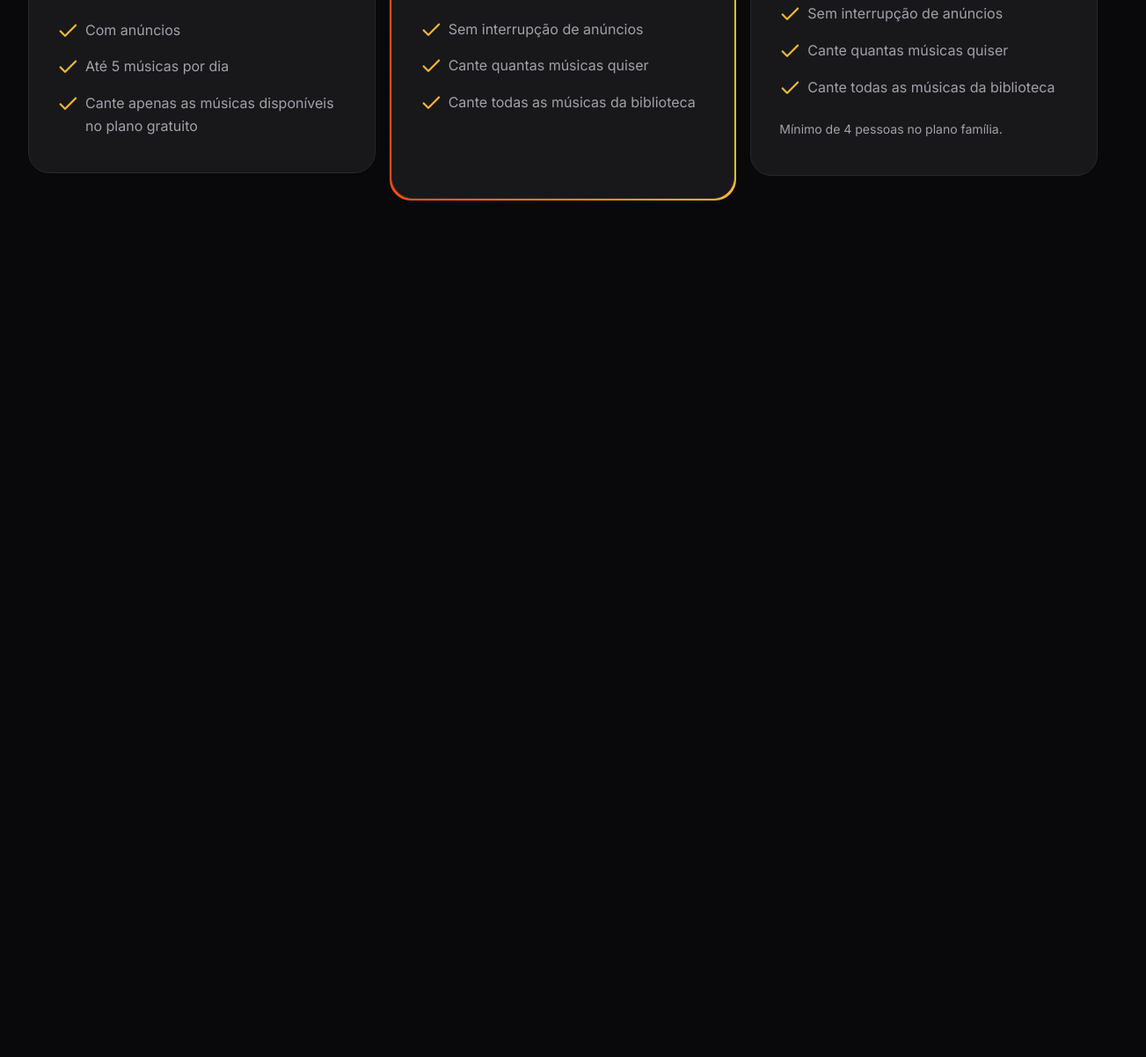
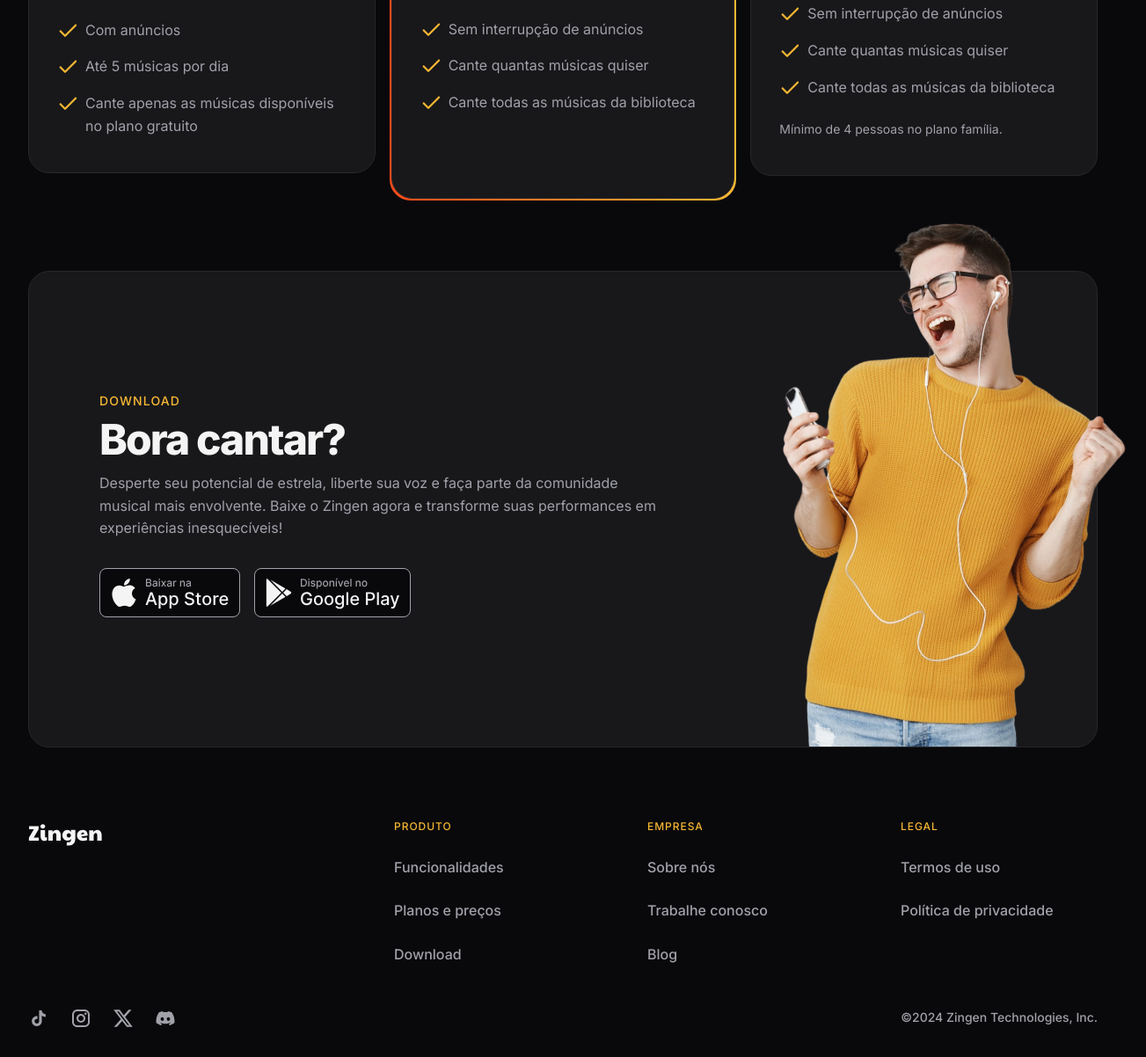
Before and after one commit to Julio-Cesar-Castro/LP-app, a plain HTML site: page index.html in a window 1280 px wide. Shown: the part 3239-4441 px from the top of the page at 88% size, 1303 px wide, since content can reach past the window. Before the commit the page ends 3547 px from the top, so only its background shows below. Drawn offline with Linux system fonts and the light colour scheme; a web font is replaced by a local one.

Commit message:
Footer section done

```diff
--- a/index.html
+++ b/index.html
@@ -160,5 +160,82 @@
       </div>
     </section>
 
+    <section id="download">
+      <div class="container px-x">
+        <div class="card px-lg-even-columns items-center">
+          <div>
+            <header>
+              <strong>Download</strong>
+              <h2>Bora cantar?</h2>
+            </header>
+            <p>Desperte seu potencial de estrela, liberte sua voz e faça parte da comunidade musical mais envolvente. Baixe o Zingen agora e transforme suas performances em experiências inesquecíveis!</p>
+
+            <div class="buttons flex gap-1">
+              <a href="#">
+                <img src="assets/button-applestore.svg" alt="">
+              </a>
+              <a href="#">
+                <img src="assets/button-googleplay.svg" alt="">
+              </a>
+            </div>
+          </div>
+
+          <img src="assets/rapaz-ouvindo-musica-com-fones-de-ouvido-e-cantando-no-aplicativo-de-karaoke-removebg 1.png" alt="">
+        </div>
+      </div>
+    </section>
+
+    <footer>
+      <div class="container py-xl grid">
+        <section class="grid top">
+          <img src="assets/logo.svg" alt="">
+
+          <nav class="even-columns">
+          <ul role="list" class="grid gap-1.5">
+            <li class="title">Produto</li>
+            <li>
+              <a href="#features">Funcionalidades</a>
+            </li>
+            <li>
+              <a href="#pricing">Planos e preços</a>
+            </li>
+            <li>
+              <a href="#download">Download</a>
+            </li>
+          </ul>
+          <ul role="list" class="grid gap-1.5">
+            <li class="title">Empresa</li>
+            <li>
+              <a href="#about">Sobre nós</a>
+            </li>
+            <li>
+              <a href="#">Trabalhe conosco</a>
+            </li>
+            <li>
+              <a href="#">Blog</a>
+            </li>
+          </ul>
+          <ul role="list" class="grid gap-1.5">
+            <li class="title">Legal</li>
+            <li>
+              <a href="#">Termos de uso</a>
+            </li>
+            <li>
+              <a href="#">Política de privacidade</a>
+            </li>
+          </ul>
+        </nav>
+      </section>
+      <section class="bottom flex gap-1.5">
+        <div class="flex gap-1.5">
+          <a href="#" class="social" aria-label="tiktok"></a>
+          <a href="#" class="social" aria-label="instagram"></a>
+          <a href="#" class="social" aria-label="twitter"></a>
+          <a href="#" class="social" aria-label="discord"></a>
+        </div>
+        <span class="copy">©2024 Zingen Technologies, Inc.</span>
+      </section>
+      </div>
+    </footer>
   </body>
 </html>
--- /dev/null
+++ b/styles/download.css
@@ -0,0 +1,30 @@
+#download {
+  .card {
+    padding: 3rem 1.5rem 15rem;
+    position: relative;
+    & > img {
+      width: 14.5rem;
+      position: absolute;
+      bottom: 0;
+      right: -3.5rem;
+     }
+  }
+
+  .buttons {
+    flex-wrap: wrap;
+    margin-top: 2rem;
+  }
+
+  @media (width >= 80em) {
+    .card {
+      padding: 8.75rem 5rem;
+
+      & > div:nth-child(1){
+        max-width: 40rem;
+      }
+      & > img {
+        width: 29.125rem;
+      }
+    }
+  }
+}
--- /dev/null
+++ b/styles/footer.css
@@ -0,0 +1,63 @@
+footer {
+  color: var(--text-color-secondary);
+  font-weight: var(--fw-md);
+
+
+  & .container {
+    padding-inline: 3rem;
+  }
+
+  & .container,
+  & .top {
+    gap: 3rem;
+  }
+
+  & nav.even-columns {
+    gap: 4rem;
+  }
+
+  & .top ul {
+    align-content: start;
+  }
+
+  & .title {
+    font-size: 0.75rem;
+    letter-spacing: 0.08em;
+    text-transform: uppercase;
+    color: var(--brand-color-primary);
+  }
+
+  & .bottom {
+    flex-wrap: wrap;
+
+    & > div {
+      margin-right: auto;
+    }
+
+    & span {
+      font-size: .875rem;
+    }
+  }
+
+  @media (width >= 80em) {
+    .container {
+      padding-inline: 0;
+      padding-bottom: 2rem;
+    }
+
+    & .top {
+      grid-template-columns: auto 1fr;
+
+      & nav {
+        margin-left: auto;
+
+        & ul {
+          width: 14rem;
+        }
+      }
+    }
+
+
+  }
+
+}
--- a/styles/global.css
+++ b/styles/global.css
@@ -44,7 +44,9 @@
   font-weight: var(--fw-base);
   font-size: var(--fs-base);
   line-height: 1.6;
-  color: var(--text-color-primary)
+  color: var(--text-color-primary);
+  overflow-x: hidden;
+  scroll-behavior: smooth;
 }
 
 body {
--- a/styles/index.css
+++ b/styles/index.css
@@ -9,3 +9,5 @@
 @import url(cards.css);
 @import url(features.css) (width >= 80rem);
 @import url(pricing.css);
+@import url(download.css);
+@import url(footer.css);
```
Also changed, not shown: assets/button-applestore.svg (added), assets/button-googleplay.svg (added).
